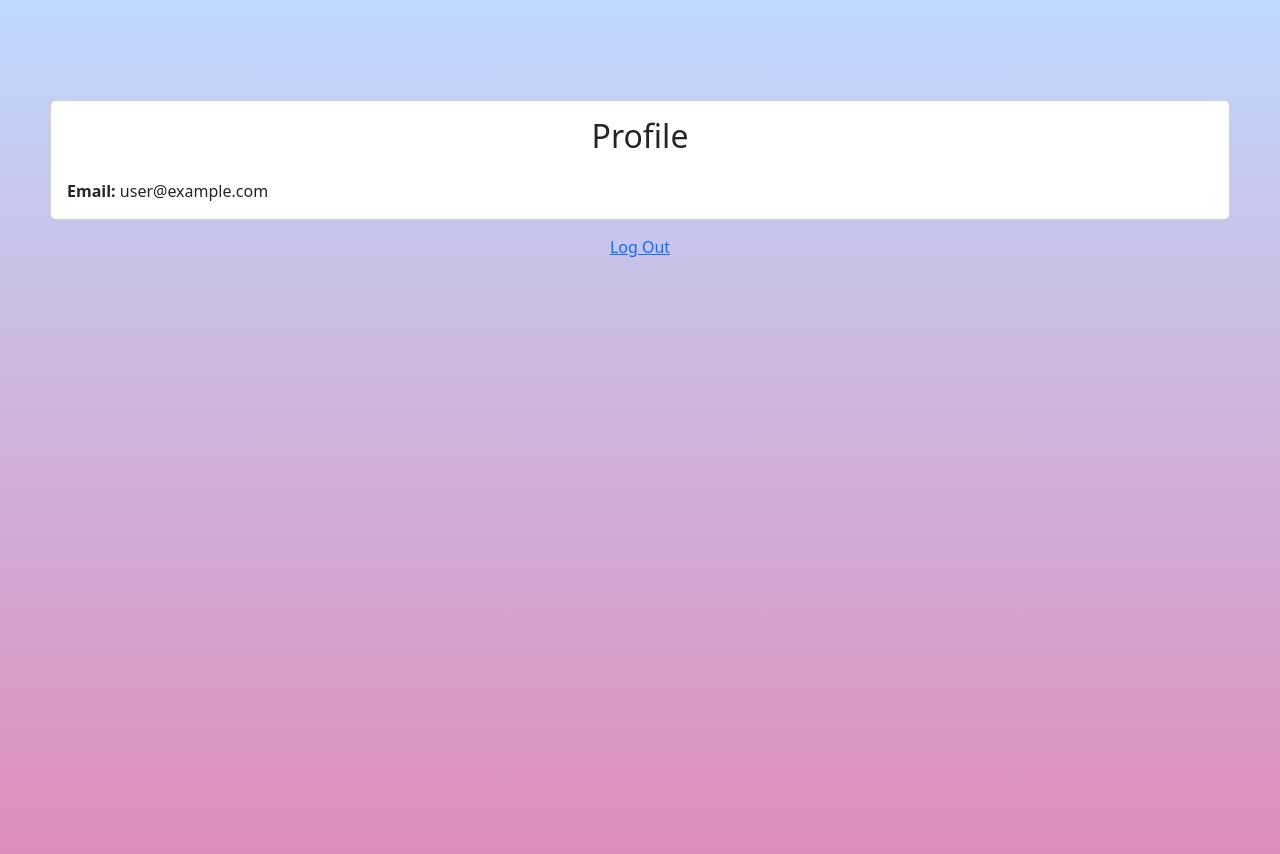
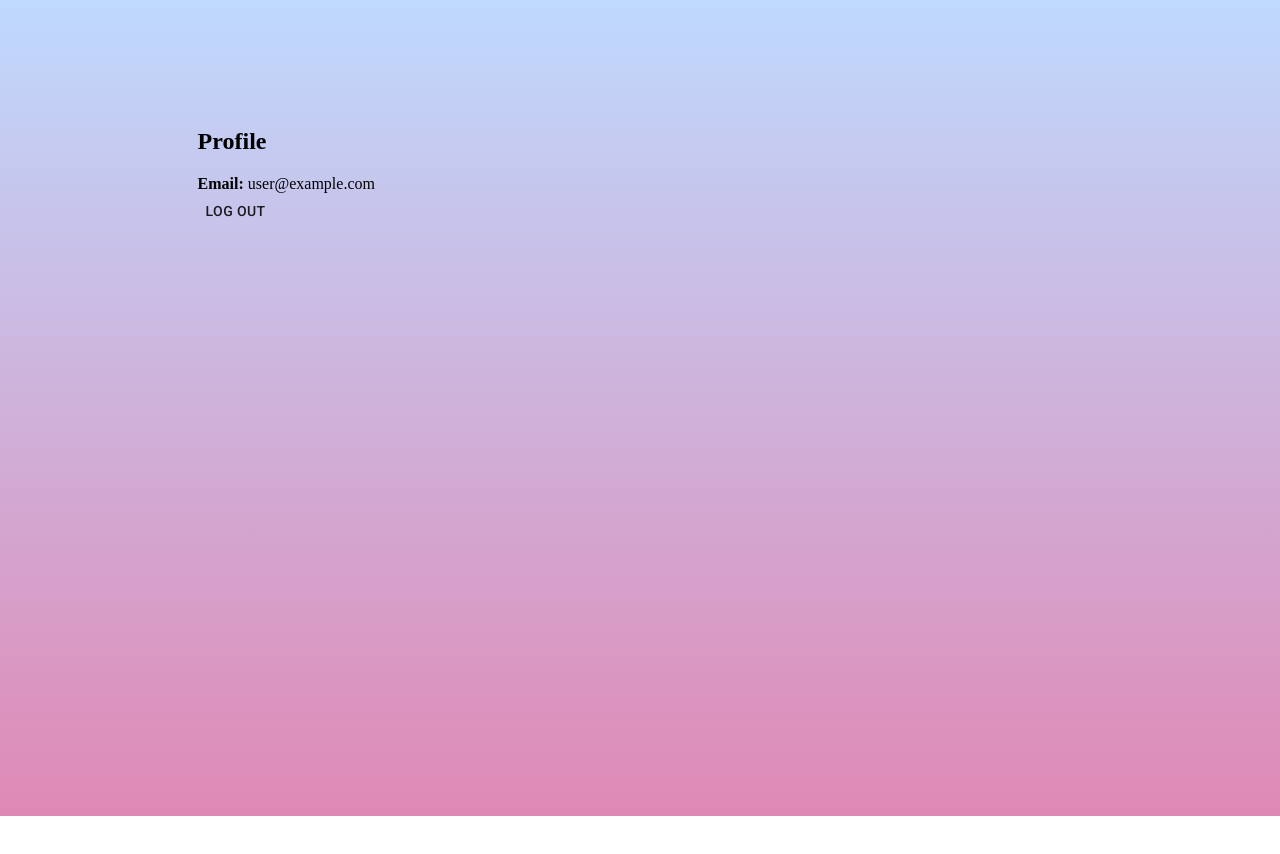
Before and after one commit to kazuki4real/ts-memo-app, a React (Create React App) app: page / in a window 1280 px wide. Shown: the top 854 px of the page. After the commit the page ends 816 px from the top, so only its background shows below. Built offline with nearby package versions, Linux system fonts and the light colour scheme; no server answers; sample sign-in values are in the browser's storage.

Commit message:
converted tp ts

```diff
--- a/src/App.css
+++ b/src/App.css
@@ -2,3 +2,8 @@ body {
   background-image: linear-gradient(to top, #df89b5 0%, #bfd9fe 100%);
   min-height: 100vh;
 }
+
+#root {
+  display: flex;
+  justify-content: center;
+}
--- a/src/components/App.tsx
+++ b/src/components/App.tsx
@@ -9,12 +9,11 @@ import ForgotPassword from './ForgotPassword'
 import styled from 'styled-components'
 
 const Paper = styled.div`
-  margin-top: 100px;
-  width: 100%;
-  padding: 0 50px;
+  margin: 100px 0 0;
+  width: 70%;
 `
 
-function App() {
+const App = () => {
   return (
     <Paper>
       <Router>
--- a/src/components/Dashboard.tsx
+++ b/src/components/Dashboard.tsx
@@ -1,38 +1,35 @@
-import React, { useState } from "react";
-import { Card, Button, Alert } from "react-bootstrap";
-import { useAuth } from "../contexts/AuthContext";
-import { useHistory } from "react-router-dom";
+import React, { useState } from 'react'
+import { useAuth } from '../contexts/AuthContext'
+import { useHistory } from 'react-router-dom'
+import Button from '@material-ui/core/Button'
+import Alert from '@material-ui/lab/Alert'
 
-export default function Dashboard() {
-  const [error, setError] = useState("");
-  const { currentUser, logout } = useAuth();
-  const history = useHistory();
+const Dashboard = () => {
+  const [error, setError] = useState('')
+  const { currentUser, logout } = useAuth()
+  const history = useHistory()
 
-  async function handleLogout() {
-    setError("");
+  const handleLogout = async () => {
+    setError('')
 
     try {
-      await logout();
-      history.push("/login");
+      await logout()
+      history.push('/login')
     } catch {
-      setError("Failed to log out");
+      setError('Failed to log out')
     }
   }
 
   return (
     <>
-      <Card>
-        <Card.Body>
-          <h2 className="text-center mb-4">Profile</h2>
-          {error && <Alert variant="danger">{error}</Alert>}
-          <strong>Email:</strong> {currentUser.email}
-        </Card.Body>
-      </Card>
-      <div className="w-100 text-center mt-2">
-        <Button variant="link" onClick={handleLogout}>
-          Log Out
-        </Button>
+      <h2>Profile</h2>
+      {error && <Alert severity="error">{error}</Alert>}
+      <strong>Email:</strong> {currentUser.email}
+      <div>
+        <Button onClick={handleLogout}>Log Out</Button>
       </div>
     </>
-  );
+  )
 }
+
+export default Dashboard
--- a/src/components/ForgotPassword.tsx
+++ b/src/components/ForgotPassword.tsx
@@ -1,11 +1,11 @@
-import React, { useRef, useState } from "react";
-import { useAuth } from "../contexts/AuthContext";
-import { Link } from "react-router-dom";
-import styled from "styled-components";
-import FormControl from "@material-ui/core/FormControl";
-import Alert from "@material-ui/lab/Alert";
-import TextField from "@material-ui/core/TextField";
-import Button from "@material-ui/core/Button";
+import React, { useRef, useState } from 'react'
+import { useAuth } from '../contexts/AuthContext'
+import { Link } from 'react-router-dom'
+import styled from 'styled-components'
+import FormControl from '@material-ui/core/FormControl'
+import Alert from '@material-ui/lab/Alert'
+import TextField from '@material-ui/core/TextField'
+import Button from '@material-ui/core/Button'
 
 const Wrapper = styled.div`
   background: rgba(74, 73, 73, 0.399);
@@ -15,18 +15,18 @@ const Wrapper = styled.div`
   width: 100%;
   box-sizing: border-box;
   border-radius: 12px;
-`;
+`
 
 const EmailWrapper = styled(FormControl)`
   width: 100%;
   display: flex;
   flex-direction: column;
-`;
+`
 
 const Title = styled.h2`
   margin-top: 0;
   font-size: 33px;
-`;
+`
 
 const FormField = styled.form`
   display: flex;
@@ -34,11 +34,11 @@ const FormField = styled.form`
   flex-direction: column;
   flex-wrap: nowrap;
   width: 100%;
-`;
+`
 
 const Field = styled(TextField)`
   width: 100%;
-`;
+`
 
 const ButtonWrapper = styled.div`
   display: flex;
@@ -47,20 +47,20 @@ const ButtonWrapper = styled.div`
   margin-top: 50px;
   width: 100%;
   color: #fff;
-`;
+`
 
 const ButtonStyled = styled(Button)`
   height: 50px;
   color: #fff;
   width: 100%;
   padding: 20px 0;
-`;
+`
 
 const LabelInput = styled.label`
   font-size: 20px;
   margin-top: 30px;
   margin-bottom: 30px;
-`;
+`
 
 const BackToLogin = styled.div`
   margin-top: 10px;
@@ -68,29 +68,29 @@ const BackToLogin = styled.div`
   &:hover {
     opacity: 50%;
   }
-`;
+`
 
-export default function ForgotPassword() {
-  const emailRef = useRef();
-  const { resetPassword } = useAuth();
-  const [error, setError] = useState("");
-  const [message, setMessage] = useState("");
-  const [loading, setLoading] = useState(false);
+const ForgotPassword = () => {
+  const emailRef = useRef<HTMLInputElement>()
+  const { resetPassword } = useAuth()
+  const [error, setError] = useState('')
+  const [message, setMessage] = useState('')
+  const [loading, setLoading] = useState(false)
 
-  async function handleSubmit(e) {
-    e.preventDefault();
+  const handleSubmit = async (e: any) => {
+    e.preventDefault()
 
     try {
-      setMessage("");
-      setError("");
-      setLoading(true);
-      await resetPassword(emailRef.current.value);
-      setMessage("Check your inbox for further instructions");
+      setMessage('')
+      setError('')
+      setLoading(true)
+      await resetPassword(emailRef?.current?.value)
+      setMessage('Check your inbox for further instructions')
     } catch {
-      setError("Failed to reset password");
+      setError('Failed to reset password')
     }
 
-    setLoading(false);
+    setLoading(false)
   }
 
   return (
@@ -120,5 +120,7 @@ export default function ForgotPassword() {
         </BackToLogin>
       </Wrapper>
     </>
-  );
+  )
 }
+
+export default ForgotPassword
--- a/src/components/Login.tsx
+++ b/src/components/Login.tsx
@@ -1,11 +1,11 @@
-import React, { useRef, useState } from "react";
-import styled from "styled-components";
-import { useAuth } from "../contexts/AuthContext";
-import { Link, useHistory } from "react-router-dom";
-import FormControl from "@material-ui/core/FormControl";
-import Alert from "@material-ui/lab/Alert";
-import TextField from "@material-ui/core/TextField";
-import Button from "@material-ui/core/Button";
+import React, { useRef, useState } from 'react'
+import styled from 'styled-components'
+import { useAuth } from '../contexts/AuthContext'
+import { Link, useHistory } from 'react-router-dom'
+import FormControl from '@material-ui/core/FormControl'
+import Alert from '@material-ui/lab/Alert'
+import TextField from '@material-ui/core/TextField'
+import Button from '@material-ui/core/Button'
 
 const LoginWrapper = styled.div`
   background: rgba(74, 73, 73, 0.399);
@@ -15,25 +15,25 @@ const LoginWrapper = styled.div`
   width: 100%;
   box-sizing: border-box;
   border-radius: 12px;
-`;
+`
 
 const EmailWrapper = styled(FormControl)`
   width: 100%;
   display: flex;
   flex-direction: column;
-`;
+`
 
 const PasswordWrapper = styled(FormControl)`
   width: 100%;
   display: flex;
   flex-direction: column;
   padding-top: 50px;
-`;
+`
 
 const Title = styled.h2`
   margin-top: 0;
   font-size: 33px;
-`;
+`
 
 const FormField = styled.form`
   display: flex;
@@ -41,11 +41,11 @@ const FormField = styled.form`
   flex-direction: column;
   flex-wrap: nowrap;
   width: 100%;
-`;
+`
 
 const Field = styled(TextField)`
   width: 100%;
-`;
+`
 
 const ButtonWrapper = styled.div`
   display: flex;
@@ -54,25 +54,25 @@ const ButtonWrapper = styled.div`
   margin-top: 50px;
   width: 100%;
   color: #fff;
-`;
+`
 
 const ButtonStyled = styled(Button)`
   height: 50px;
   color: #fff;
   width: 100%;
   padding: 20px 0;
-`;
+`
 
 const LabelInput = styled.label`
   font-size: 20px;
   margin-top: 30px;
   margin-bottom: 30px;
-`;
+`
 
 const ForgotPass = styled.div`
   padding: 10px;
   text-align: right;
-`;
+`
 
 const NewAccount = styled.div`
   margin-top: 10px;
@@ -80,29 +80,29 @@ const NewAccount = styled.div`
   &:hover {
     opacity: 50%;
   }
-`;
+`
 
 const Login = () => {
-  const emailRef = useRef();
-  const passwordRef = useRef();
-  const { login } = useAuth();
-  const [error, setError] = useState("");
-  const [loading, setLoading] = useState(false);
-  const history = useHistory();
+  const emailRef = useRef<HTMLInputElement>()
+  const passwordRef = useRef<HTMLInputElement>()
+  const { login } = useAuth()
+  const [error, setError] = useState('')
+  const [loading, setLoading] = useState(false)
+  const history = useHistory()
 
-  async function handleSubmit(e) {
-    e.preventDefault();
+  const handleSubmit = async (e: any) => {
+    e.preventDefault()
 
     try {
-      setError("");
-      setLoading(true);
-      await login(emailRef.current.value, passwordRef.current.value);
-      history.push("/");
+      setError('')
+      setLoading(true)
+      await login(emailRef?.current?.value, passwordRef?.current?.value)
+      history.push('/')
     } catch {
-      setError("Failed to log in");
+      setError('Failed to log in')
     }
 
-    setLoading(false);
+    setLoading(false)
   }
 
   return (
@@ -140,12 +140,12 @@ const Login = () => {
         <Link to="/forgot-password">Forgot Password?</Link>
       </ForgotPass>
       <NewAccount>
-        <Link to="/signup" style={{ color: "#fff" }}>
+        <Link to="/signup" style={{ color: '#fff' }}>
           Create an account
         </Link>
       </NewAccount>
     </LoginWrapper>
-  );
-};
+  )
+}
 
-export default Login;
+export default Login
--- a/src/components/PrivateRoute.tsx
+++ b/src/components/PrivateRoute.tsx
@@ -1,16 +1,25 @@
-import React from "react"
-import { Route, Redirect } from "react-router-dom"
-import { useAuth } from "../contexts/AuthContext"
+import React, { Component } from 'react'
+import { Route, Redirect } from 'react-router-dom'
+import { useAuth } from '../contexts/AuthContext'
 
-export default function PrivateRoute({ component: Component, ...rest }) {
+// interface IProps {
+//   component: any
+//   // any other props that come into the component
+// }
+
+const PrivateRoute = ({ component: Dashboard, ...rest }: any) => {
+  console.log({ ...rest, Dashboard })
+
   const { currentUser } = useAuth()
 
   return (
     <Route
       {...rest}
-      render={props => {
-        return currentUser ? <Component {...props} /> : <Redirect to="/login" />
+      render={(props) => {
+        return currentUser ? <Dashboard {...props} /> : <Redirect to="/login" />
       }}
     ></Route>
   )
 }
+
+export default PrivateRoute
--- a/src/components/Signup.tsx
+++ b/src/components/Signup.tsx
@@ -1,11 +1,11 @@
-import React, { useRef, useState } from "react";
-import { useAuth } from "../contexts/AuthContext";
-import { Link, useHistory } from "react-router-dom";
-import styled from "styled-components";
-import FormControl from "@material-ui/core/FormControl";
-import Alert from "@material-ui/lab/Alert";
-import TextField from "@material-ui/core/TextField";
-import Button from "@material-ui/core/Button";
+import React, { useRef, useState } from 'react'
+import { useAuth } from '../contexts/AuthContext'
+import { Link, useHistory } from 'react-router-dom'
+import styled from 'styled-components'
+import FormControl from '@material-ui/core/FormControl'
+import Alert from '@material-ui/lab/Alert'
+import TextField from '@material-ui/core/TextField'
+import Button from '@material-ui/core/Button'
 
 const SignupWrapper = styled.div`
   background: rgba(74, 73, 73, 0.399);
@@ -15,25 +15,25 @@ const SignupWrapper = styled.div`
   width: 100%;
   box-sizing: border-box;
   border-radius: 12px;
-`;
+`
 
 const EmailWrapper = styled(FormControl)`
   width: 100%;
   display: flex;
   flex-direction: column;
-`;
+`
 
 const PasswordWrapper = styled(FormControl)`
   width: 100%;
   display: flex;
   flex-direction: column;
   padding-top: 50px;
-`;
+`
 
 const Title = styled.h2`
   margin-top: 0;
   font-size: 33px;
-`;
+`
 
 const FormField = styled.form`
   display: flex;
@@ -41,11 +41,11 @@ const FormField = styled.form`
   flex-direction: column;
   flex-wrap: nowrap;
   width: 100%;
-`;
+`
 
 const Field = styled(TextField)`
   width: 100%;
-`;
+`
 
 const ButtonWrapper = styled.div`
   display: flex;
@@ -54,19 +54,19 @@ const ButtonWrapper = styled.div`
   margin-top: 50px;
   width: 100%;
   color: #fff;
-`;
+`
 
 const ButtonStyled = styled(Button)`
   height: 50px;
   color: #fff;
   width: 100%;
   padding: 20px 0;
-`;
+`
 
 const LabelInput = styled.label`
   font-size: 20px;
   margin: 20px 0;
-`;
+`
 
 const Login = styled.div`
   margin-top: 10px;
@@ -74,34 +74,34 @@ const Login = styled.div`
   &:hover {
     opacity: 50%;
   }
-`;
+`
 
-export default function Signup() {
-  const emailRef = useRef();
-  const passwordRef = useRef();
-  const passwordConfirmRef = useRef();
-  const { signup } = useAuth();
-  const [error, setError] = useState("");
-  const [loading, setLoading] = useState(false);
-  const history = useHistory();
+const Signup = () => {
+  const emailRef = useRef<HTMLInputElement>()
+  const passwordRef = useRef<HTMLInputElement>()
+  const passwordConfirmRef = useRef<HTMLInputElement>()
+  const { signup } = useAuth()
+  const [error, setError] = useState('')
+  const [loading, setLoading] = useState(false)
+  const history = useHistory()
 
-  async function handleSubmit(e) {
-    e.preventDefault();
+  const handleSubmit = async (e: any) => {
+    e.preventDefault()
 
-    if (passwordRef.current.value !== passwordConfirmRef.current.value) {
-      return setError("Passwords do not match");
+    if (passwordRef?.current?.value !== passwordConfirmRef?.current?.value) {
+      return setError('Passwords do not match')
     }
 
     try {
-      setError("");
-      setLoading(true);
-      await signup(emailRef.current.value, passwordRef.current.value);
-      history.push("/");
+      setError('')
+      setLoading(true)
+      await signup(emailRef.current?.value, passwordRef.current?.value)
+      history.push('/')
     } catch {
-      setError("Failed to create an account");
+      setError('Failed to create an account')
     }
 
-    setLoading(false);
+    setLoading(false)
   }
 
   return (
@@ -146,10 +146,12 @@ export default function Signup() {
         </ButtonWrapper>
       </FormField>
       <Login>
-        <Link to="/login" style={{ color: "#fff" }}>
+        <Link to="/login" style={{ color: '#fff' }}>
           Already have an account?
         </Link>
       </Login>
     </SignupWrapper>
-  );
+  )
 }
+
+export default Signup
--- a/src/contexts/AuthContext.tsx
+++ b/src/contexts/AuthContext.tsx
@@ -1,40 +1,47 @@
-import React, { useContext, useState, useEffect } from "react";
-import { auth } from "../firebase";
+import React, { useContext, useState, useEffect } from 'react'
+import { auth } from '../firebase'
+import firebase from 'firebase/app'
 
-const AuthContext = React.createContext();
+const AuthContext = React.createContext<any>(null)
 
-export function useAuth() {
-  return useContext(AuthContext);
+export const useAuth = () => {
+  return useContext(AuthContext)
 }
 
-export function AuthProvider({ children }) {
-  const [currentUser, setCurrentUser] = useState();
-  const [loading, setLoading] = useState(true);
+export const AuthProvider: React.FC = ({ children }) => {
+  const [currentUser, setCurrentUser] = useState<any>(null)
+  const [loading, setLoading] = useState(true)
 
-  function signup(email, password) {
-    return auth.createUserWithEmailAndPassword(email, password);
+  const signup = (
+    email: string,
+    password: string,
+  ): Promise<firebase.auth.UserCredential> => {
+    return auth.createUserWithEmailAndPassword(email, password)
   }
 
-  function login(email, password) {
-    return auth.signInWithEmailAndPassword(email, password);
+  const login = (
+    email: string,
+    password: string,
+  ): Promise<firebase.auth.UserCredential> => {
+    return auth.signInWithEmailAndPassword(email, password)
   }
 
-  function logout() {
-    return auth.signOut();
+  const logout = () => {
+    return auth.signOut()
   }
 
-  function resetPassword(email) {
-    return auth.sendPasswordResetEmail(email);
+  const resetPassword = (email: string) => {
+    return auth.sendPasswordResetEmail(email)
   }
 
   useEffect(() => {
     const unsubscribe = auth.onAuthStateChanged((user) => {
-      setCurrentUser(user);
-      setLoading(false);
-    });
+      setCurrentUser(user)
+      setLoading(false)
+    })
 
-    return unsubscribe;
-  }, []);
+    return unsubscribe
+  }, [])
 
   const value = {
     currentUser,
@@ -42,11 +49,11 @@ export function AuthProvider({ children }) {
     signup,
     logout,
     resetPassword,
-  };
+  }
 
   return (
     <AuthContext.Provider value={value}>
       {!loading && children}
     </AuthContext.Provider>
-  );
+  )
 }
--- a/src/firebase.tsx
+++ /dev/null
@@ -1,16 +0,0 @@
-import firebase from "firebase/app";
-import "firebase/auth";
-
-const firebaseConfig = {
-  apiKey: "AIzaSyD2wJJ3VOaAd0iXJsh0qG0rENO3Bp0wZCg",
-  authDomain: "auth-app-d04a5.firebaseapp.com",
-  projectId: "auth-app-d04a5",
-  storageBucket: "auth-app-d04a5.appspot.com",
-  messagingSenderId: "27995268307",
-  appId: "1:27995268307:web:fff9991448bc22b3bc2026",
-};
-
-const app = firebase.initializeApp(firebaseConfig);
-
-export const auth = app.auth();
-export default app;
--- a/tsconfig.json
+++ b/tsconfig.json
@@ -6,6 +6,9 @@
       "dom.iterable",
       "esnext"
     ],
+    "noImplicitAny": true,
+    "noImplicitThis": true,
+    "strictNullChecks": true,
     "allowJs": true,
     "skipLibCheck": true,
     "esModuleInterop": true,
```
Also changed, not shown: src/index.tsx (+6 -7 lines), 1 other file (tests, documents, lock files or other folders).
